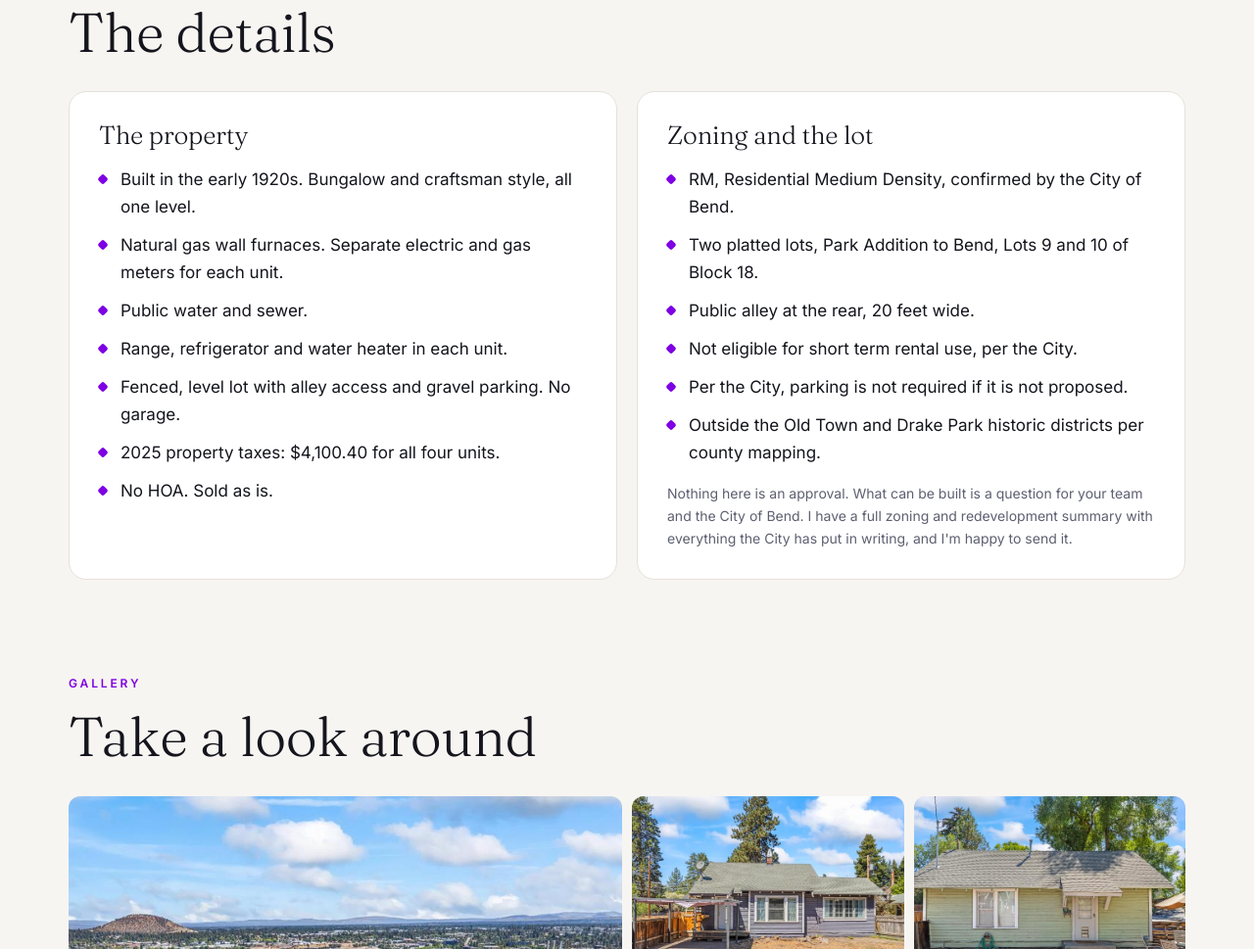
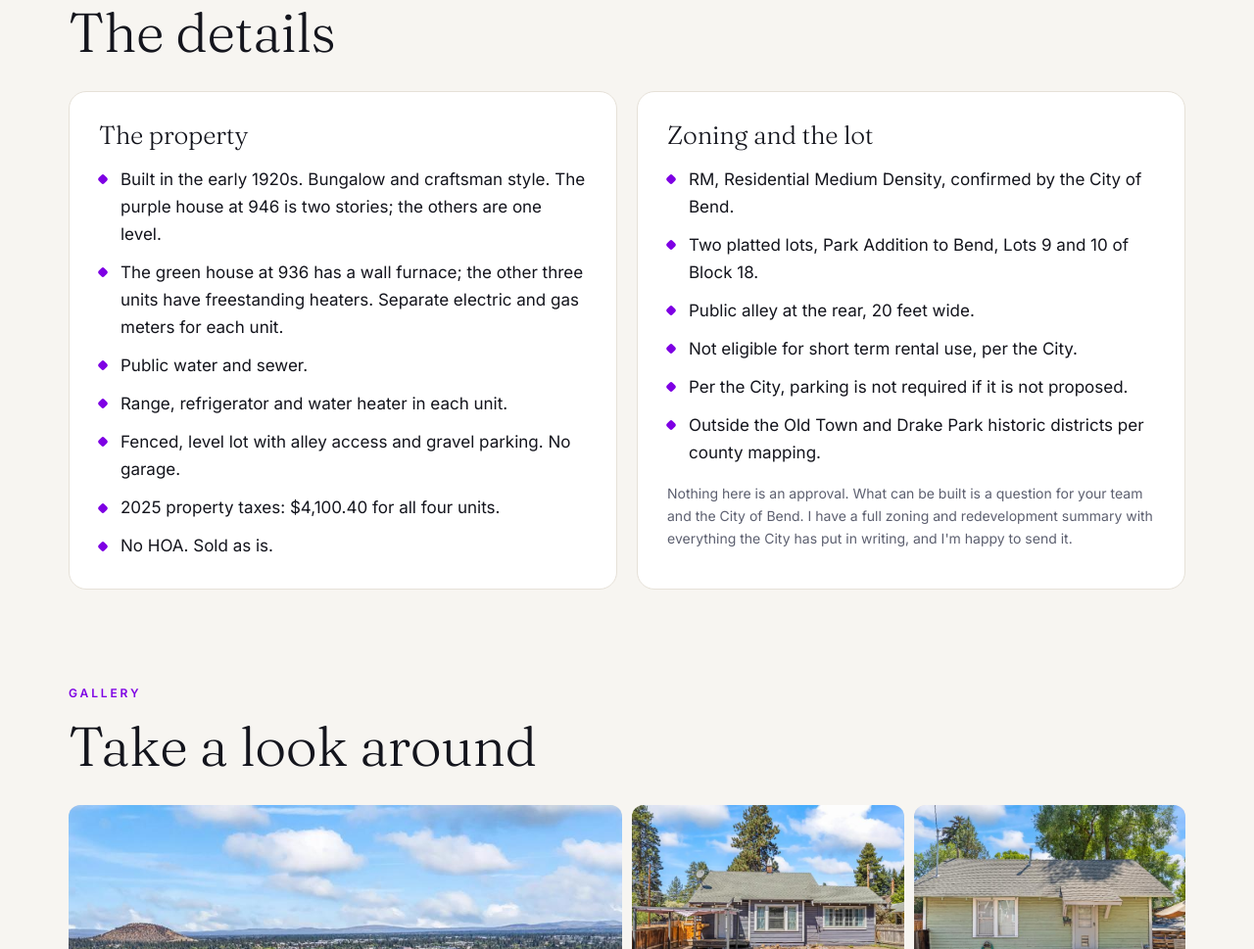
Before and after one commit to holmboerealestate-prog/delaware, a plain HTML site: page index.html in a window 1280 px wide. Shown: the part 5908-6877 px from the top of the page at 98% size. Drawn offline with Linux system fonts and the light colour scheme.

Commit message:
Seller corrections: 946 is two stories; only 936 has a wall furnace

```diff
--- a/index.html
+++ b/index.html
@@ -316,8 +316,8 @@ footer p{max-width:none;margin-bottom:10px}
       <div class="panel rv">
         <h3>The property</h3>
         <ul>
-          <li>Built in the early 1920s. Bungalow and craftsman style, all one level.</li>
-          <li>Natural gas wall furnaces. Separate electric and gas meters for each unit.</li>
+          <li>Built in the early 1920s. Bungalow and craftsman style. The purple house at 946 is two stories; the others are one level.</li>
+          <li>The green house at 936 has a wall furnace; the other three units have freestanding heaters. Separate electric and gas meters for each unit.</li>
           <li>Public water and sewer.</li>
           <li>Range, refrigerator and water heater in each unit.</li>
           <li>Fenced, level lot with alley access and gravel parking. No garage.</li>
```
